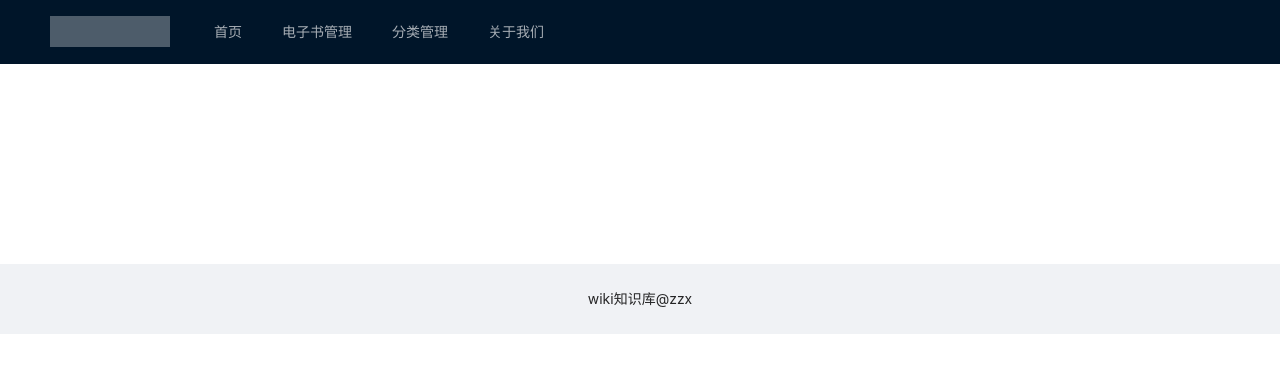
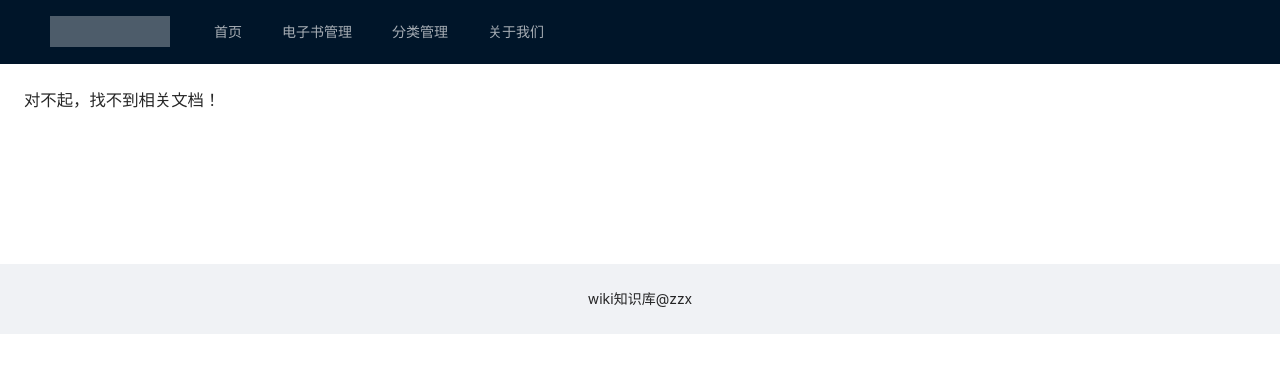
Before and after one commit to amy0706/wiki, a Vue app in the folder web/: page /doc in a window 1280 px wide. Shown: the top 372 px of the page. Built offline with nearby package versions, Linux system fonts and the light colour scheme; no server answers.

Commit message:
打开文档页面时，如果没有文档，增加提示

```diff
--- a/web/src/views/DocView.vue
+++ b/web/src/views/DocView.vue
@@ -1,6 +1,7 @@
 <template>
   <a-layout>
     <a-layout-content :style="{background:'#fff',padding:'24px',margin:0,minHeight:'200px'}">
+      <h3 v-if="level1.length === 0">对不起，找不到相关文档！</h3>
       <a-row>
         <a-col :span="6">
           <a-tree
@@ -125,7 +126,7 @@ export default defineComponent({
 });
 </script>
 
-<style>
+<style scoped>
 /* table 样式 */
 .wangeditor table {
   border-top: 1px solid #ccc;
@@ -177,7 +178,7 @@ export default defineComponent({
 
 /* 和antdv p冲突，覆盖掉 */
 .wangeditor blockquote p {
-  font-family: "YouYuan",serif;
+  font-family: "YouYuan", serif;
   margin: 20px 10px !important;
   font-size: 16px !important;
   font-weight: 600;
```
